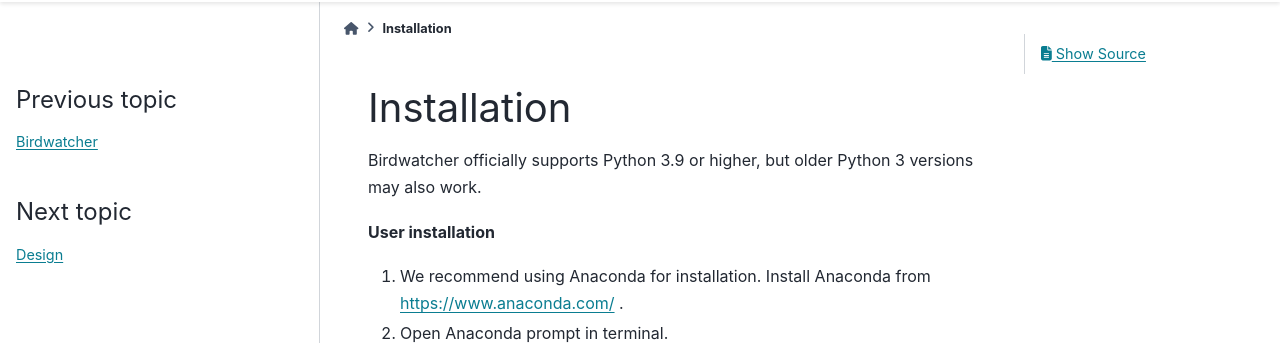
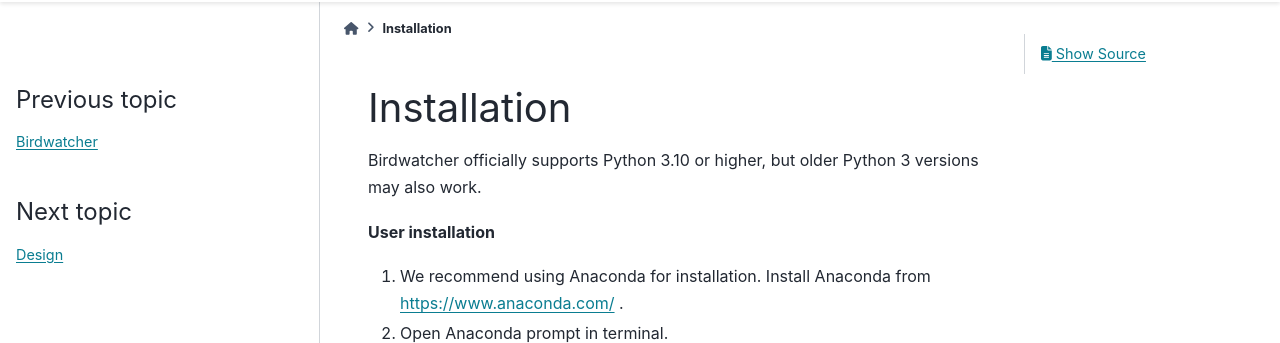
Before and after one commit to gbeckers/Birdwatcher, a Sphinx documentation site: the page built from docs/installation.rst, in a window 1280 px wide and 900 px high. Shown: the part 126-469 px from the top of the window. Built offline with Sphinx 7.4.7 and the PyData theme 0.15.4, drawn with Linux system fonts in a browser that asks for light colours.

Commit message:
we support from python 3.10

```diff
--- a/README.rst
+++ b/README.rst
@@ -31,7 +31,7 @@
 Installation Birdwatcher package
 --------------------------------
 
-Birdwatcher officially supports Python 3.13 or higher, but older
+Birdwatcher officially supports Python 3.10 or higher, but older
 Python 3 versions may also work.
 
 **User installation**
--- a/docs/installation.rst
+++ b/docs/installation.rst
@@ -4,7 +4,7 @@
 
 .. contents:: :local:
 
-Birdwatcher officially supports Python 3.9 or higher, but older
+Birdwatcher officially supports Python 3.10 or higher, but older
 Python 3 versions may also work.
 
 **User installation**
```
